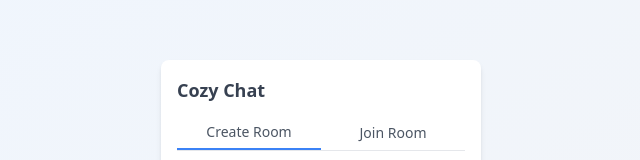
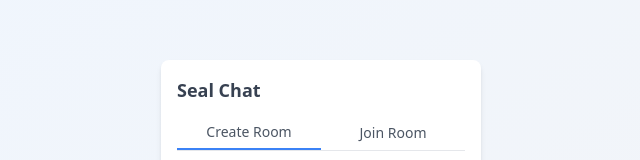
Before and after one commit to theriturajps/private-chat, a website: page public/index.html in a window 1280 px wide. Shown: the part 223-383 px from the top of the page, 319-959 px from the left. Drawn offline with nearby package versions, Linux system fonts and the light colour scheme; no server answers.

Commit message:
Rename application from "Cozy Chat" to "Seal Chat" in index.html

```diff
--- a/public/index.html
+++ b/public/index.html
@@ -4,7 +4,7 @@
 <head>
 	<meta charset="UTF-8">
 	<meta name="viewport" content="width=device-width, initial-scale=1.0">
-	<title>Cozy Chat</title>
+	<title>Seal Chat</title>
 	<script src="https://cdn.tailwindcss.com"></script>
 	<script src="https://cdnjs.cloudflare.com/ajax/libs/socket.io/4.5.1/socket.io.js"></script>
 	<link href="https://cdnjs.cloudflare.com/ajax/libs/font-awesome/6.0.0/css/all.min.css" rel="stylesheet">
@@ -54,9 +54,10 @@
 <body class="bg-gradient-to-br from-blue-50 to-gray-100">
 	<!-- Login Section -->
 	<div id="loginSection" class="min-h-screen flex items-center justify-center p-2">
+
 		<div class="w-full max-w-xs bg-white rounded-lg shadow-md">
 			<div class="p-4">
-				<h1 class="text-lg font-semibold text-gray-700 mb-3">Cozy Chat</h1>
+				<h1 class="text-lg font-semibold text-gray-700 mb-3">Seal Chat</h1>
 				<div class="flex border-b border-gray-200 mb-3">
 					<button onclick="showTab('create')" id="createTab"
 						class="flex-1 py-1.5 text-sm font-medium text-gray-600 transition focus:outline-none">
```
